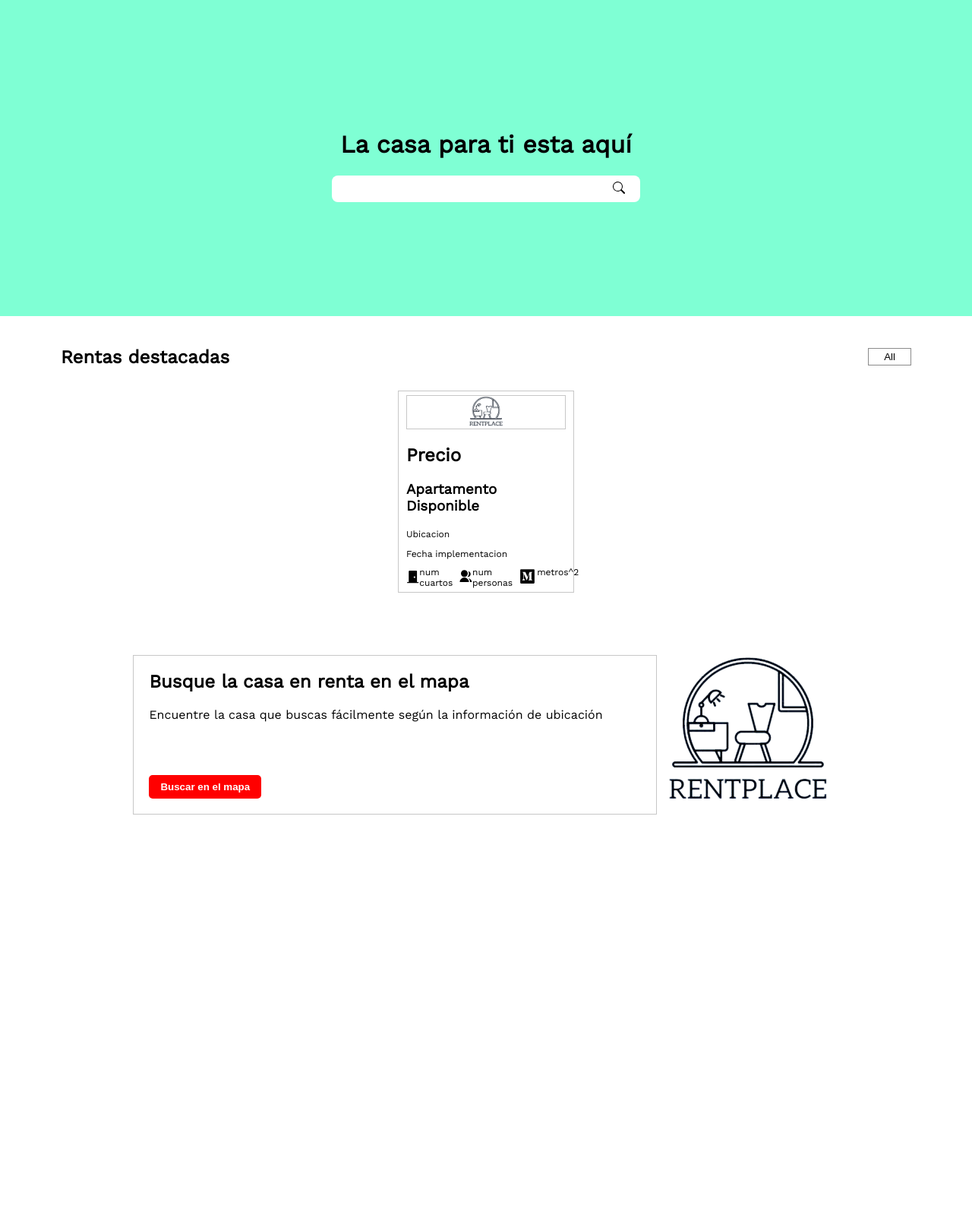
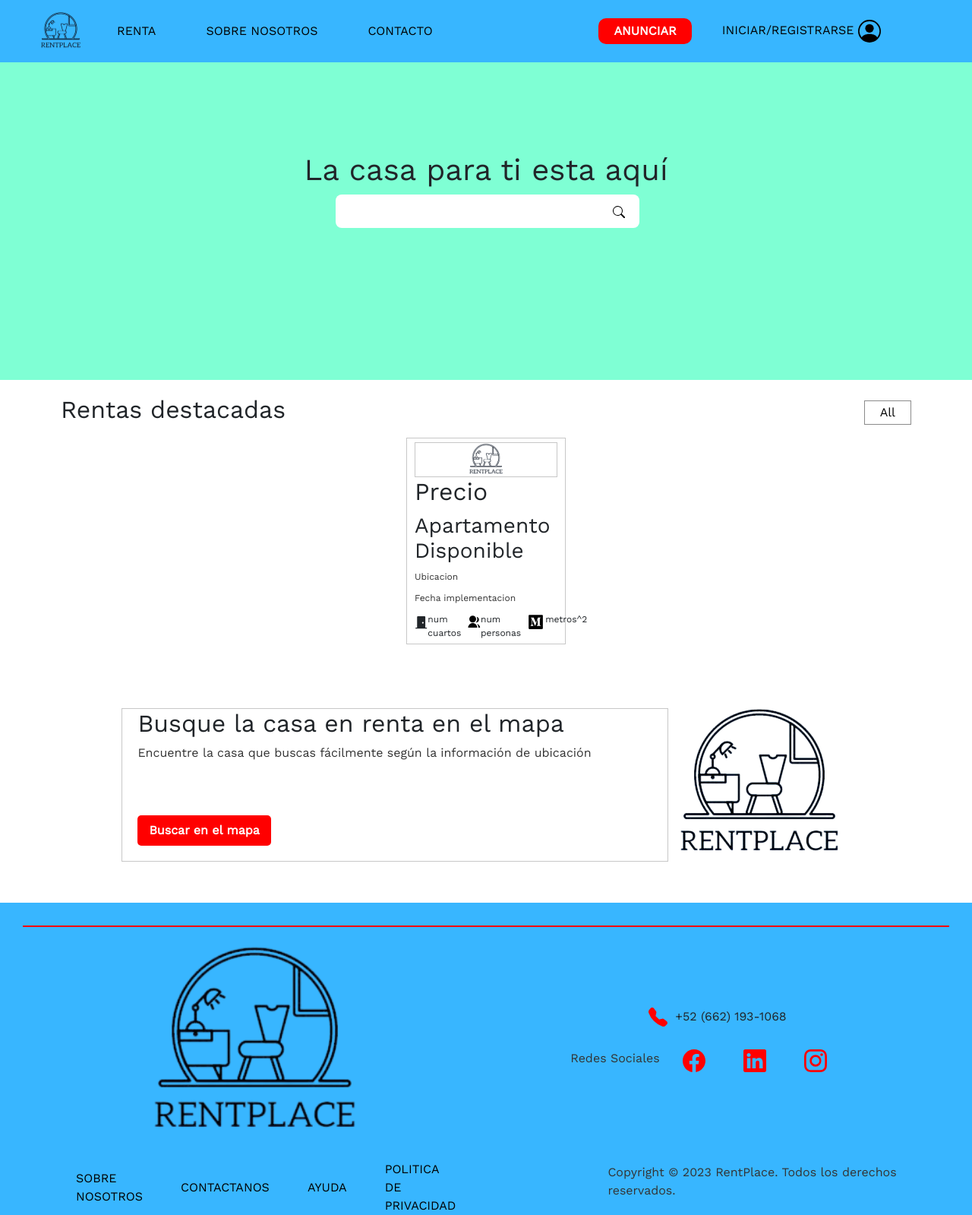
Before and after one commit to YisusBlack18/Rent-a-place, a Flask app: page / in a window 1280 px wide. Shown: the whole page at 76% size. Before the commit the page ends 1072 px from the top, so only its background shows below. Run offline with Flask 3, Linux system fonts and the light colour scheme.

Commit message:
Base e Index combinados y responsivos juntos

```diff
--- a/static/css/base.css
+++ b/static/css/base.css
@@ -1,3 +1,9 @@
+* {
+    margin: 0;
+    padding: 0;
+    box-sizing: border-box;
+}
+
 body, html {
     margin: 0;
 }
@@ -7,6 +13,7 @@
     flex-direction: column;
     min-height: 100vh;
     font-family: 'Work Sans', sans-serif !important;
+    width: 100vw;
 }
 
 /* Diseño de la barra de navegacion */
@@ -58,7 +65,7 @@
     text-transform: uppercase;
 }
 
-button {
+.nav-link.sesion, .nav-link.anunciar {
     margin: 10px 20px !important;
     border: none;
     overflow: none;
@@ -67,7 +74,7 @@
 /* pequeñOs ajustes del body (main) */
 
 .body {
-    margin-top: 12vh;
+    /* margin-top: 12vh; */
     width: 100%;
     min-height: 350px;
 }
@@ -86,7 +93,7 @@
     flex-direction: column;
     background-color: #38B6FF;
     font-family: 'Work Sans', sans-serif;
-    /* width: 100vh; */
+    width: 100vw;
 }
 
 /* Este espacio es el diseño del contenedor 1 del footer donde esta el Logo y los metodos de contacto */
@@ -138,7 +145,7 @@
 
 /* En este estacio esta el diseño del contenedor 2 donde viene mas info de la pagina y nosotros, y tambien lo del Copyright */
 
-.contenedo2 {
+.contenedor2 {
     display: flex;
     flex-wrap: wrap;
     height: 100%;
@@ -181,7 +188,7 @@
     margin-right: 30px;
 }
 
-@media screen and (max-width: 650px) {
+@media screen and (max-width: 795px) {
     .contenedor1 {
         display: flex;
         justify-content: center;
--- a/static/css/index.css
+++ b/static/css/index.css
@@ -1,10 +1,6 @@
 body, html {
     /* height: 100vh; */
     margin: 0;
-}
-
-body {
-    font-family: 'Work Sans', sans-serif;
 }
 
 .contenedor {
@@ -28,7 +24,8 @@
     justify-content: center;
     align-items: center;
     flex-direction: column;
-    padding: 150px;
+    height: 500px;
+    /* padding: 150px; */
 }
 
 .cajaBuscador input {
@@ -54,7 +51,7 @@
     border-radius: 8px;
     color: black;
     background-color: white;
-    padding: 8px 20px;
+    padding: 5px 15px;
     margin-left: -50px;
     cursor: pointer;
 }
@@ -74,14 +71,6 @@
     justify-content: space-between;
     align-items: center;
     width: 100%;
-}
-
-.derechaDestacada {
-    flex: 1;
-    display: flex;
-    justify-content: end;
-    align-items: center;
-    transition: 0.2s;
 }
 
 .all {
@@ -163,9 +152,12 @@
 
 /* Aqui se trata de hacer responsiva la pantalla */
 @media screen and (max-width: 700px) {
+    .cajaBuscador input {
+        width: 300px;
+    }
 
-    .cajaBuscador {
-        padding: 70px 50px 100px;
+    .cajaDestacadas {
+        margin: 0 40px;
     }
 
     .all {
--- a/templates/base.html
+++ b/templates/base.html
@@ -1,14 +1,16 @@
 <!DOCTYPE html>
 <html lang="es">
 <head>
+    {% block head %}
     <meta charset="UTF-8">
     <meta name="viewport" content="width=device-width, initial-scale=1.0">
     <title>{% block title %}RentPlace{% endblock %}</title>
-    <link rel="stylesheet" href="/static/css/base.css">
     <link href="https://cdn.jsdelivr.net/npm/bootstrap@5.3.2/dist/css/bootstrap.min.css" rel="stylesheet" integrity="sha384-T3c6CoIi6uLrA9TneNEoa7RxnatzjcDSCmG1MXxSR1GAsXEV/Dwwykc2MPK8M2HN" crossorigin="anonymous">
     <script src="https://cdn.jsdelivr.net/npm/bootstrap@5.3.2/dist/js/bootstrap.bundle.min.js" integrity="sha384-C6RzsynM9kWDrMNeT87bh95OGNyZPhcTNXj1NW7RuBCsyN/o0jlpcV8Qyq46cDfL" crossorigin="anonymous"></script>
     <link href="https://fonts.googleapis.com/css2?family=Poppins&family=Raleway:wght@500&family=Work+Sans&display=swap" rel="stylesheet">
     <link rel="icon" type="image/x-icon" href="/static/img/RentPlaceLogo-removebg-recortado.png">
+    {% endblock %}
+    <link rel="stylesheet" href="/static/css/base.css">
 </head>
 <body>
     <!-- Aqui esta el html necesario para la barra de navegacion -->
--- a/templates/index.html
+++ b/templates/index.html
@@ -1,13 +1,16 @@
-<!DOCTYPE html>
-<html lang="en">
+{% extends "base.html" %}
+{% block head %}
+{{ super() }}
 <head>
     <meta charset="UTF-8">
     <meta name="viewport" content="width=device-width, initial-scale=1.0">
-    <title>RentPlace</title>
+    <title>{% block title %}Rent Place{% endblock %}</title>
+    <!-- <link rel="stylesheet" href="{{ url_for('static', filename= 'css/index.css') }}"> -->
     <link rel="stylesheet" href="/static/css/index.css">
     <link href="https://fonts.googleapis.com/css2?family=Poppins&family=Raleway:wght@500&family=Work+Sans&display=swap" rel="stylesheet">
 </head>
-<body>
+{% endblock %}
+    {% block body %}
     <div class="contenedor">
 
         <!-- Esta es la seccion de busqueda del index -->
@@ -185,5 +188,5 @@
             </div>
         </div>
     </div>
-</body>
+{% endblock %}
 </html>
```
